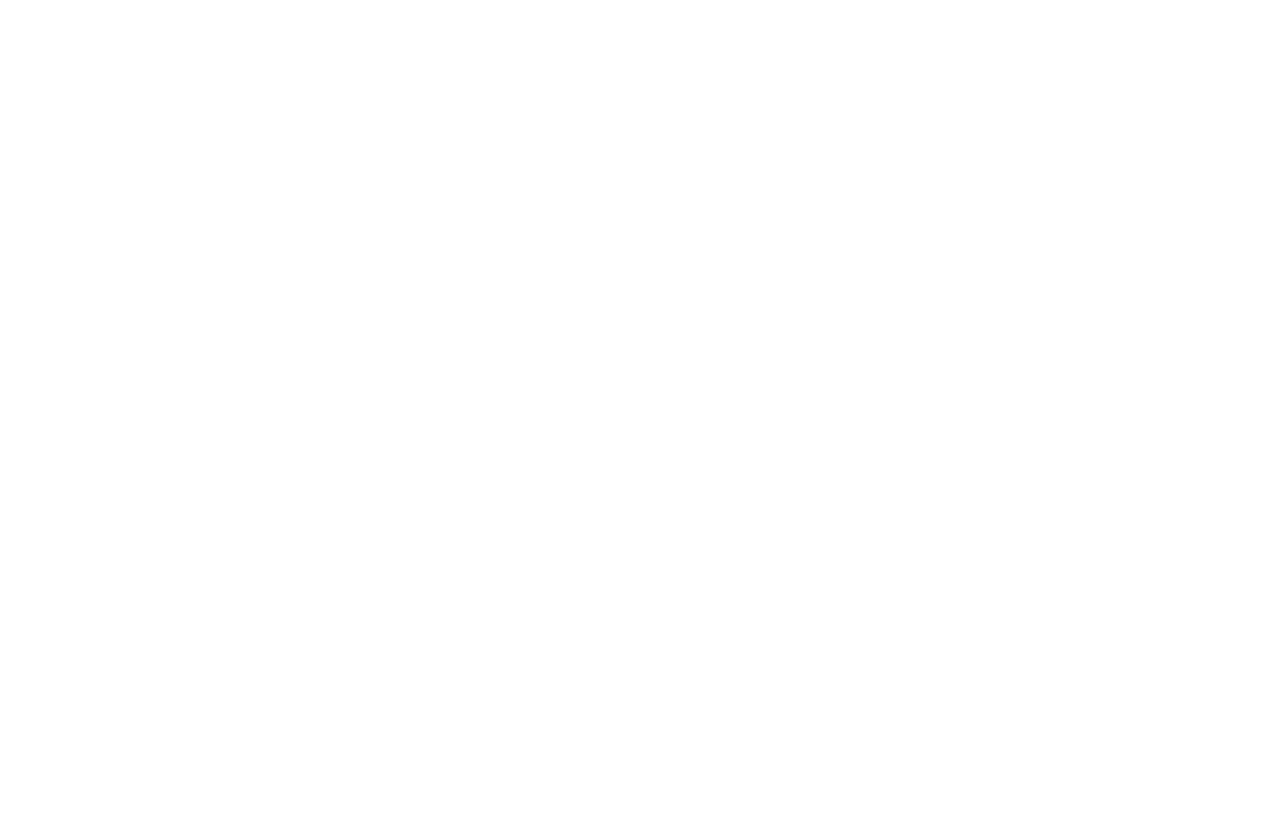
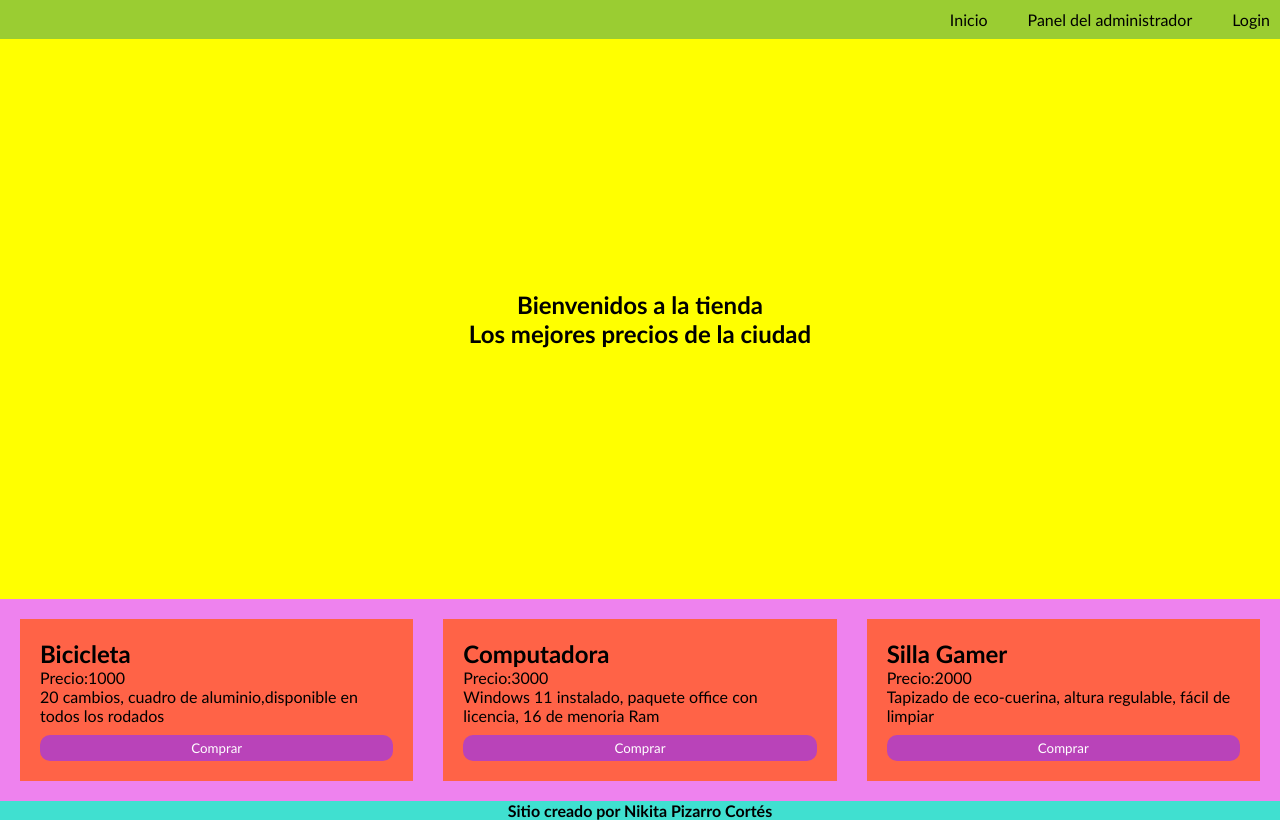
Before and after one commit to Nikita6928/Clase2-6-6-25, a React (Vite) app: page / in a window 1280 px wide. Built offline with nearby package versions, Linux system fonts and the light colour scheme.

Commit message:
Malditos espacios, my good

```diff
--- a/src/components/Footer/Footer.jsx
+++ b/src/components/Footer/Footer.jsx
@@ -1,4 +1,4 @@
-import ' ./Footer.css'
+import './Footer.css'
 
 const Footer =()=> {
 
--- a/src/components/Header/Header.jsx
+++ b/src/components/Header/Header.jsx
@@ -1,4 +1,4 @@
-import " ./Header.css"
+import "./Header.css"
 
 const Header =() =>{
     return(
--- a/src/styles/Home.css
+++ b/src/styles/Home.css
@@ -5,9 +5,10 @@
 
 header nav ul{
 display: flex;
-gap: 20px;
+gap: 40px;
 list-style: none;
 justify-content: end;
+padding: 10px;
 }
 
 header nav ul li a{
@@ -36,6 +37,7 @@
 padding: 20px;
 display: grid;
 grid-template-columns:repeat(auto-fit, minmax(250px, 1fr) ) ;
+gap: 30px;
 }
 
 .productsList .products{
--- a/src/views/Home.jsx
+++ b/src/views/Home.jsx
@@ -1,7 +1,9 @@
 
 
 import "../styles/Home.css"
-/*import Header from '../components/Header/Header.jsx'*/
+import Header from "../components/Header/Header.jsx"
+import Main from "../components/Main/Main.jsx"
+import Footer from "../components/Footer/Footer.jsx"
 
 
 function Home() {
@@ -11,9 +13,12 @@
     <>
 
 {/*Rederizar el Header */}
+<Header />
 {/*Renderizr el Main */}
+<Main />
+
 {/*Renderizar el Footer */}
-
+ <Footer />
 
 
 
```
